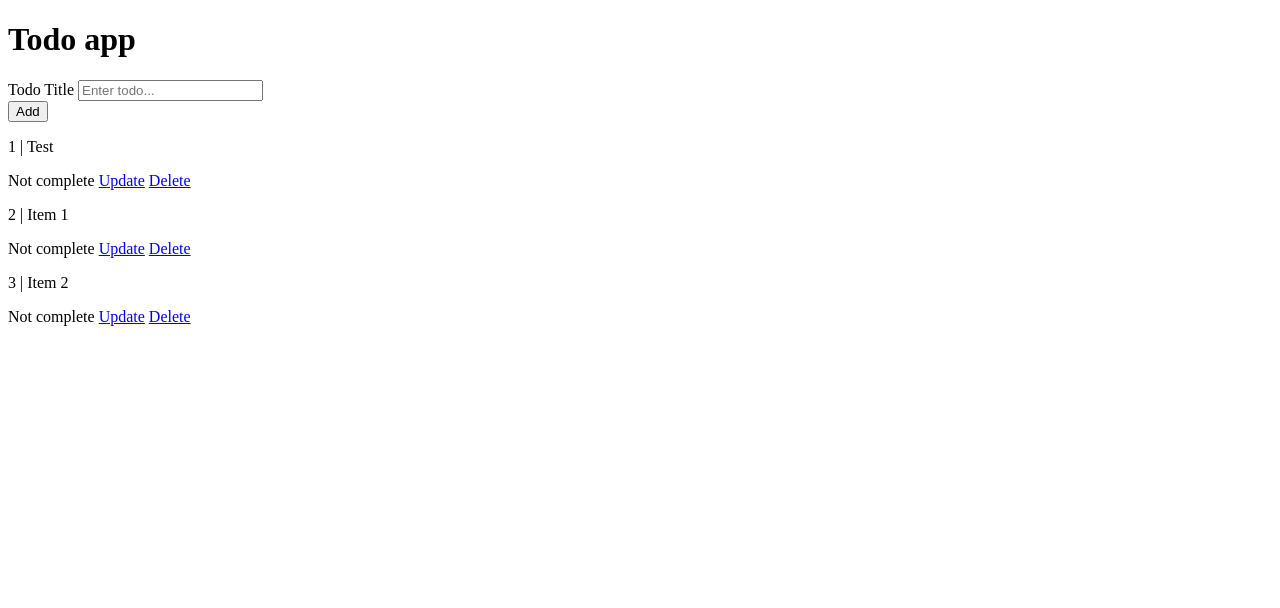
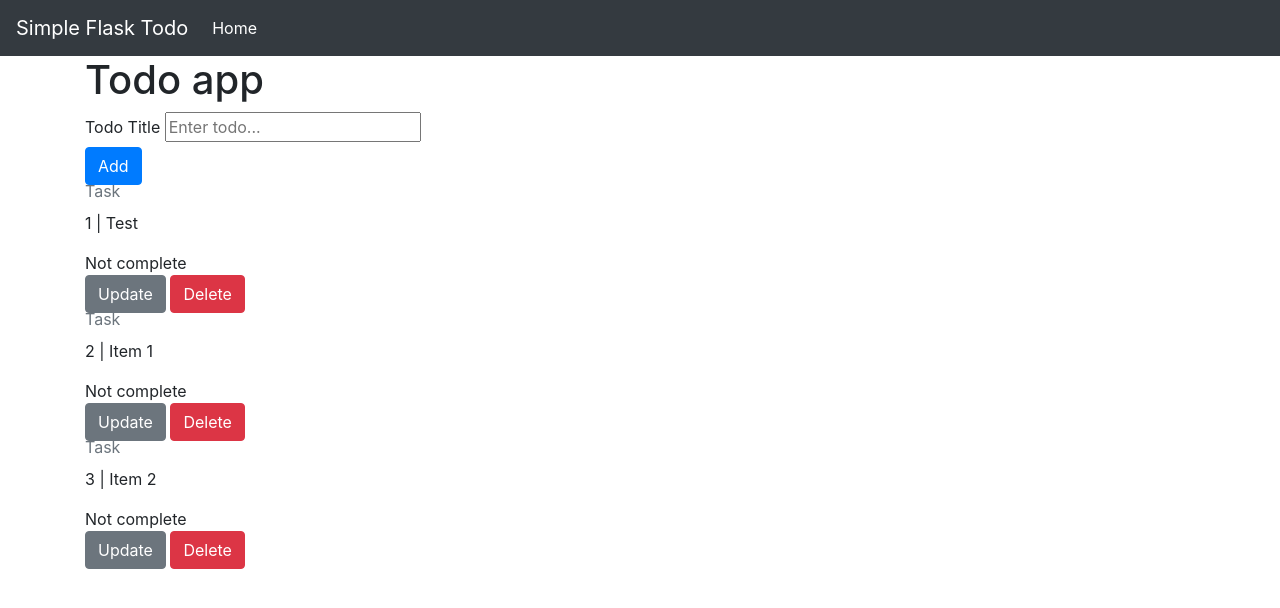
Before and after one commit to karan5p/flask-todo, a Flask app: page / in a window 1280 px wide. Shown: the top 608 px of the page. Run offline with Flask 2, Linux system fonts and the light colour scheme; data comes from the database, SQL or seed files in the repository; both versions use the stored data as it was after the commit.

Commit message:
Update and Delete added + Bootstrap UI

```diff
--- a/app.py
+++ b/app.py
@@ -35,6 +35,22 @@ def add():
     return redirect(url_for('index'))
 
 
+@app.route('/update/<int:todo_id>')
+def update(todo_id):
+    todo = Todo.query.filter_by(id=todo_id).first()
+    todo.complete = not todo.complete
+    db.session.commit()
+    return redirect(url_for('index'))
+
+
+@app.route('/delete/<int:todo_id>')
+def delete(todo_id):
+    todo = Todo.query.filter_by(id=todo_id).first()
+    db.session.delete(todo)
+    db.session.commit()
+    return redirect(url_for('index'))
+
+
 if __name__ == "__main__":
     db.create_all()
     app.run(debug=True)
--- a/templates/base.html
+++ b/templates/base.html
@@ -5,20 +5,38 @@
     <meta http-equiv="X-UA-Compatible" content="IE=edge">
     <meta name="viewport" content="width=device-width, initial-scale=1.0">
     <title>Todo app</title>
+    <link rel="stylesheet" href="https://cdn.jsdelivr.net/npm/bootstrap@4.4.1/dist/css/bootstrap.min.css" integrity="sha384-Vkoo8x4CGsO3+Hhxv8T/Q5PaXtkKtu6ug5TOeNV6gBiFeWPGFN9MuhOf23Q9Ifjh" crossorigin="anonymous">
 </head>
 <body>
-    <h1>Todo app</h1>
-  <form action="/add", methods="POST">
+    <nav class="navbar navbar-expand-lg navbar-dark bg-dark">
+        <a class="navbar-brand" href="#">Simple Flask Todo</a>
+        <button class="navbar-toggler" type="button" data-toggle="collapse" data-target="#navbarSupportedContent" aria-controls="navbarSupportedContent" aria-expanded="false" aria-label="Toggle navigation">
+          <span class="navbar-toggler-icon"></span>
+        </button>
+
+        <div class="collapse navbar-collapse" id="navbarSupportedContent">
+          <ul class="navbar-nav mr-auto">
+            <li class="nav-item active">
+              <a class="nav-link" href="#">Home <span class="sr-only">(current)</span></a>
+            </li>
+
+
+
+        </div>
+      </nav>
+    <div class = "" style = "height: 350px">
+         <div class="container justify-content-center align-items-center">
+            <h1 >Todo app</h1>
+                <form action="/add" method="POST">
                     <div>
                         <label for="title">Todo Title</label>
                         <input type="text" name="title" placeholder="Enter todo...">
-
-
                         <br>
-            <button type="submit">Add</button>
+                        <button type="submit" class="btn btn-primary">Add</button>
                     </div>
                 </form>
                 {% for todo in todo_list %}
+                <p class="card-subtitle mb-2 text-muted">Task</p>
                 <p>
                     {{todo.id}} | {{todo.title}}
                 </p>
@@ -27,9 +45,11 @@
                 {% else %}
                 <span>Completed</span>
                 {% endif %}
-    <a href = "/">Update</a>
-    <a href = "/">Delete</a>
-
+                <br>
+                <a type="button" class="btn btn-secondary" href = "/update/{{ todo.id }}">Update</a>
+                <a type="button" class="btn btn-danger" href = "/delete/{{ todo.id }}">Delete</a>
             {% endfor %}
+        </div>
+    </div>
 </body>
 </html>
```
Also changed, not shown: db.sqlite. Lines whose indentation alone changed are shown as unchanged.
